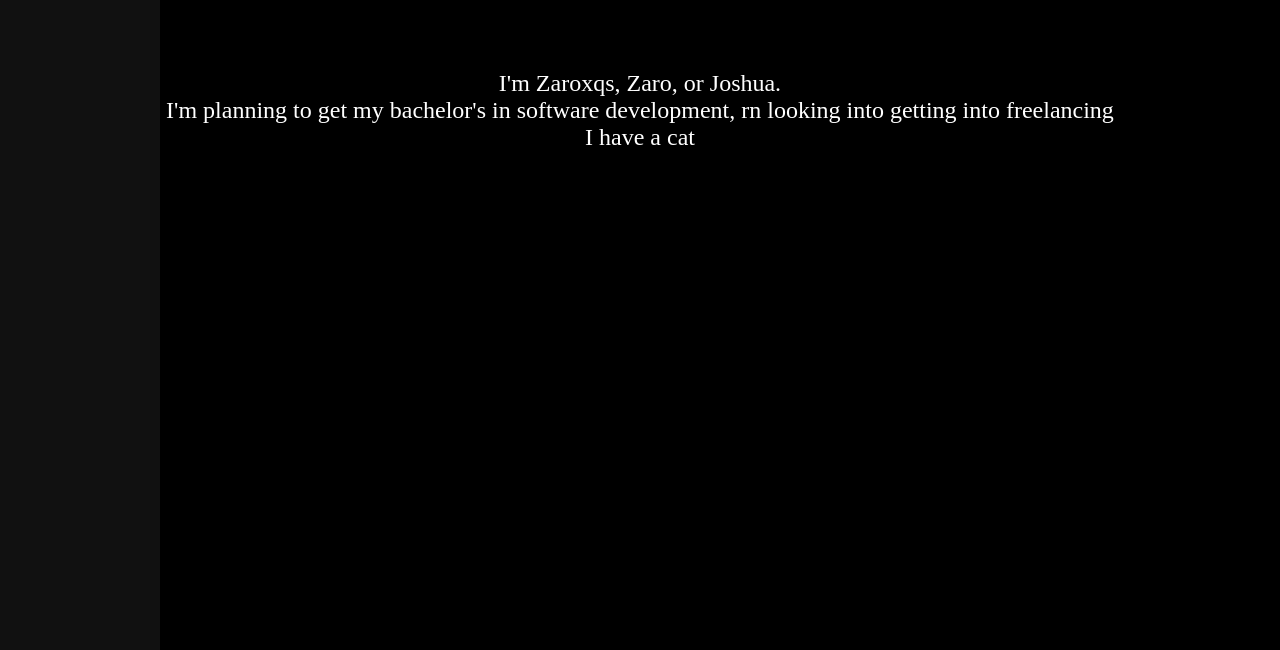
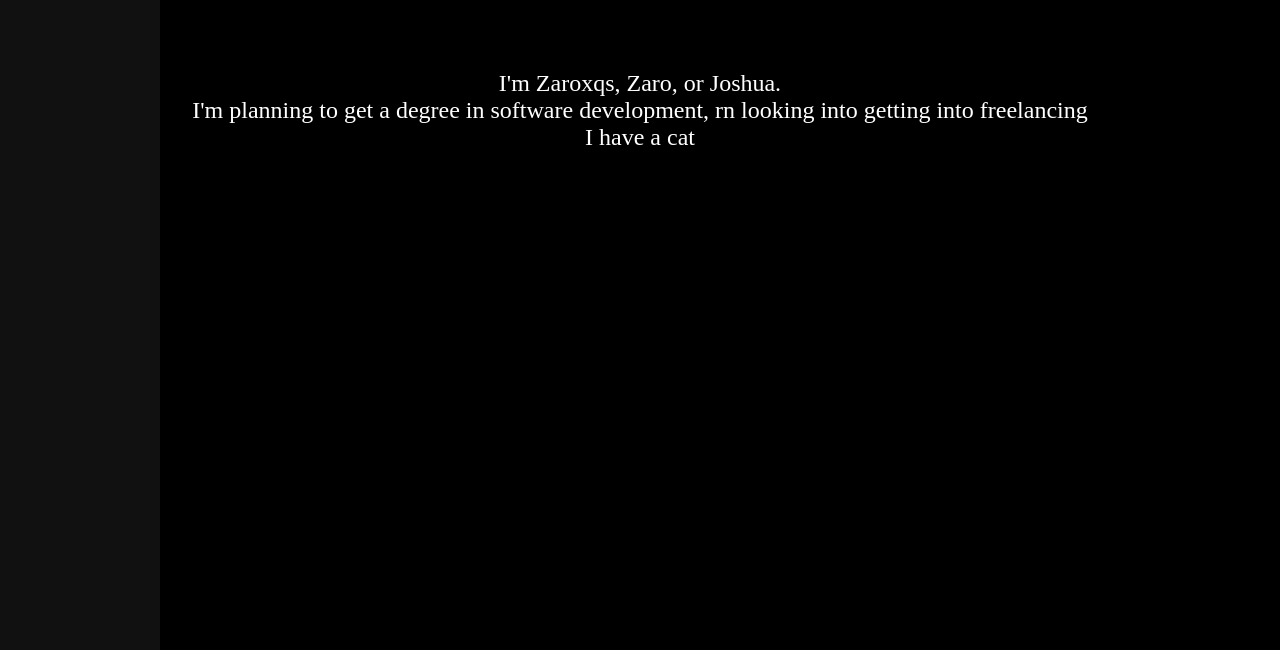
Before and after one commit to Zaroxqs/about, a plain HTML site: page index.html in a window 1280 px wide. Shown: the part 150-800 px from the top of the page. Drawn offline with Linux system fonts and the light colour scheme.

Commit message:
Update index.html

```diff
--- a/index.html
+++ b/index.html
@@ -14,7 +14,7 @@
     <div class="content">
         <h1>Welcome to my site</h1>
         <br />
-        <p>I'm Zaroxqs, Zaro, or Joshua.<br />I'm planning to get my bachelor's in software development, rn looking into getting into freelancing<br />I have a cat</p>
+        <p>I'm Zaroxqs, Zaro, or Joshua.<br />I'm planning to get a degree in software development, rn looking into getting into freelancing<br />I have a cat</p>
     </div>
 </body>
 </html>
```
